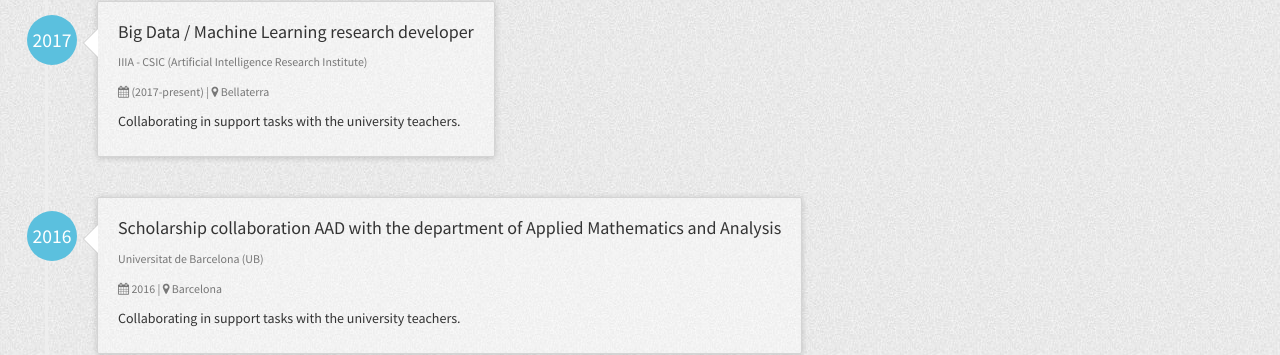
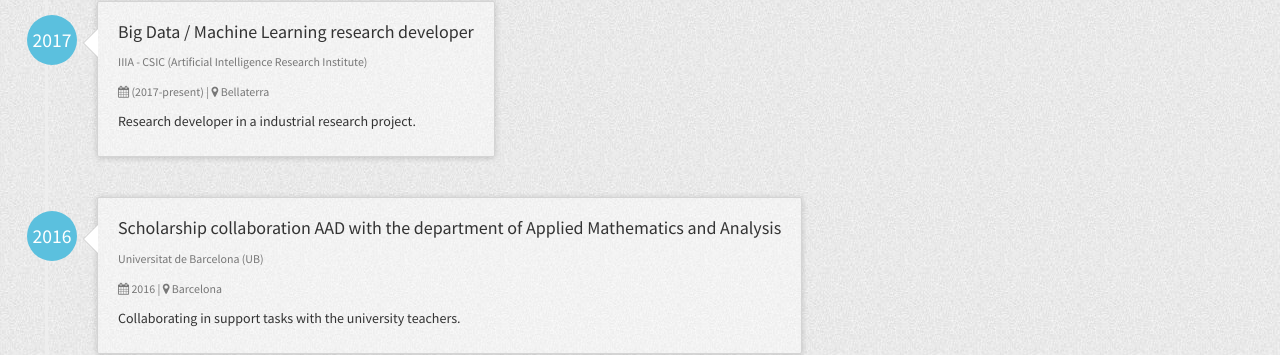
Before and after one commit to axelbrando/axelbrando.github.com, a Jekyll site: the page built from index.html, in a window 1280 px wide. Shown: the part 266-621 px from the top of the page. Built offline with Jekyll 4.4.1, drawn with Linux system fonts in a browser that asks for light colours.

Commit message:
update 20-1-17

```diff
--- a/_config.yml
+++ b/_config.yml
@@ -29,7 +29,7 @@ author:
       title: Big Data / Machine Learning research developer
       started: 2017
       duration: (2017-present)
-      description: <p> Collaborating in support tasks with the university teachers.</p>
+      description: <p> Research developer in a industrial research project.</p>
 
     - work2:
       company: Universitat de Barcelona (UB)
```
